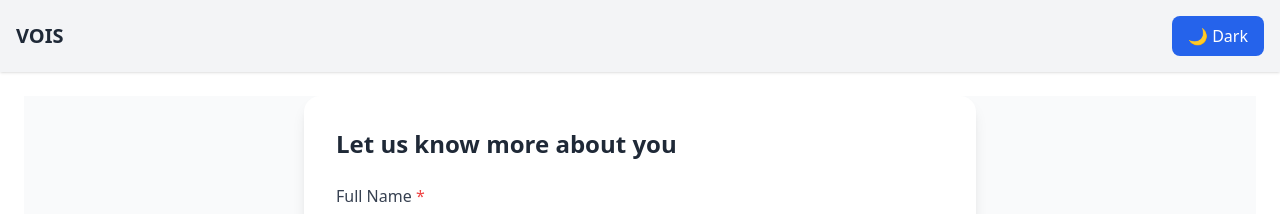
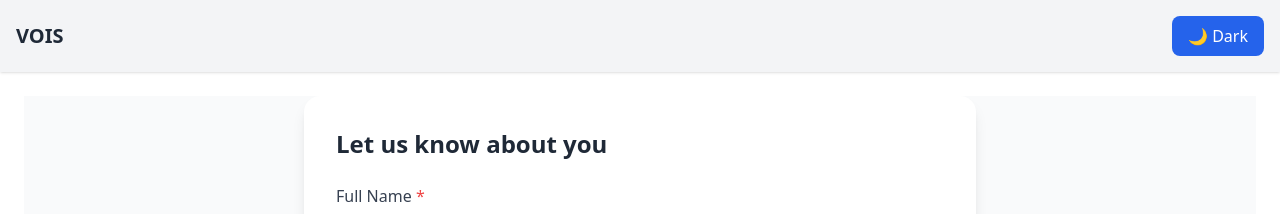
Before and after one commit to marwan-elabhar/kyc-form, a React (Vite) app: page / in a window 1280 px wide. Shown: the top 214 px of the page. Built offline with nearby package versions, Linux system fonts and the light colour scheme.

Commit message:
modify h1 tag text

```diff
--- a/src/pages/Form.jsx
+++ b/src/pages/Form.jsx
@@ -139,7 +139,7 @@ export default function Form() {
         <div className="min-h-screen bg-gray-50 dark:bg-gray-900 flex items-center justify-center px-4">
             <div className="w-full max-w-2xl bg-white dark:bg-gray-800 rounded-2xl shadow-lg p-8 transition-colors">
                 <h1 className="text-2xl font-bold text-gray-800 dark:text-gray-100 mb-6">
-                    Let us know more about you
+                    Let us know about you
                 </h1>
                 <form onSubmit={handleSubmit} noValidate>
                     {questions.map((question) => {
```
